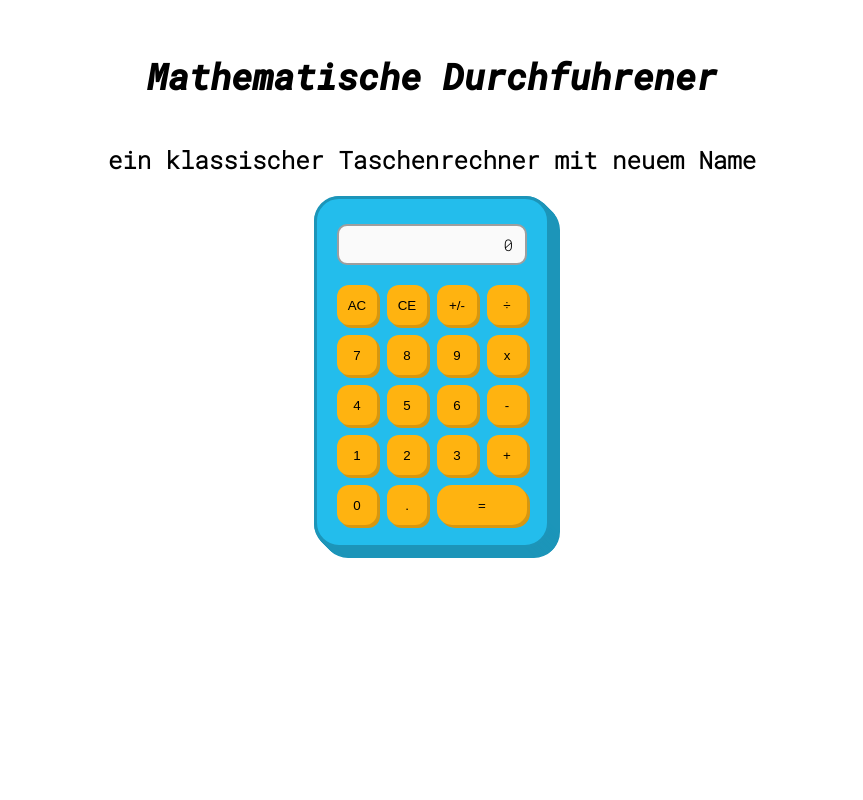
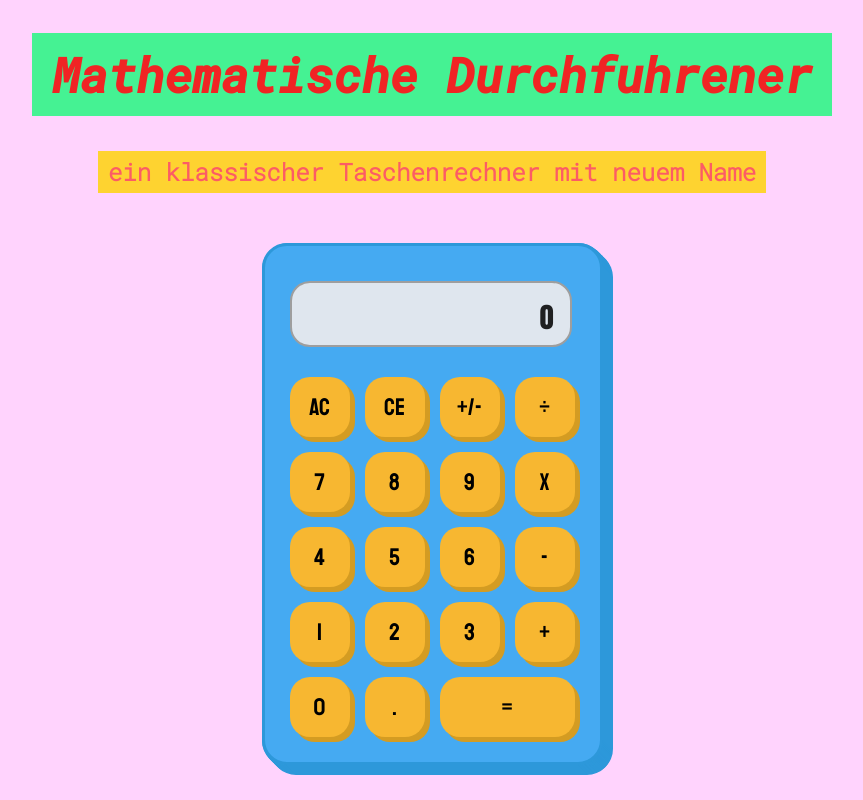
Before and after one commit to ahmetfirat23/mathematische-durchfuhrener, a plain HTML site: page index.html in a window 1280 px wide. Shown: the whole page, without its empty margins (208-1071 px from the left). Drawn offline with Linux system fonts and the light colour scheme.

Commit message:
Functional & interface improvements

```diff
--- a/index.html
+++ b/index.html
@@ -3,7 +3,6 @@
     <title>Mathematische Durchfuhrener</title>
     <meta charset="UTF-8" />
     <link rel="stylesheet" type="text/css" href="style.css" />
-    <link rel="preconnect" href="https://fonts.gstatic.com" />
     <link rel="preconnect" href="https://fonts.gstatic.com" />
     <link
       href="https://fonts.googleapis.com/css2?family=Roboto+Mono:ital,wght@0,300;1,500&display=swap"
@@ -13,6 +12,11 @@
   <link rel="preconnect" href="https://fonts.gstatic.com" />
   <link
     href="https://fonts.googleapis.com/css2?family=Roboto+Mono:ital,wght@1,500&display=swap"
+    rel="stylesheet"
+  />
+  <link rel="preconnect" href="https://fonts.gstatic.com" />
+  <link
+    href="https://fonts.googleapis.com/css2?family=Anton&family=Staatliches&display=swap"
     rel="stylesheet"
   />
   <body>
@@ -38,7 +42,7 @@
         <button data-number="3">3</button>
         <button id="addition">+</button>
         <button data-number="0">0</button>
-        <button data-number=".">.</button>
+        <button id="dot">.</button>
         <button id="equal">=</button>
       </div>
     </main>
--- a/script.js
+++ b/script.js
@@ -1,4 +1,5 @@
 const numbers = document.querySelectorAll("[data-number]");
+const dotBtn = document.querySelector("#dot");
 const allClearBtn = document.querySelector("#ac");
 const clearEntryBtn = document.querySelector("#ce");
 const signChangeBtn = document.querySelector("#signchange");
@@ -7,6 +8,8 @@ const multiplicationBtn = document.querySelector("#multiplication");
 const subtractionBtn = document.querySelector("#subtraction");
 const additionBtn = document.querySelector("#addition");
 const operateBtn = document.querySelector("#equal");
+
+const dotFunction = { none: 0, remove: 2, add: 1 };
 
 let displayScreen = document.querySelector("#display");
 
@@ -30,7 +33,14 @@ function display() {
     number = 0;
     changeSign();
   }
-  displayScreen.textContent = number;
+  if (entry.length < 14) {
+    displayScreen.style.fontSize = "28px";
+    displayScreen.textContent = entry.length != 0 ? entry.join("") : number;
+  } else {
+    displayScreen.style.fontSize = "20px";
+    displayScreen.textContent = number;
+  }
+
 }
 
 function allClear() {
@@ -56,20 +66,39 @@ function changeSign() {
   display();
 }
 
-function dotCheck(){
-    entry.includes('.') ? false : true;
-}
-
 function numberEnter(num) {
   if (isResultShown) {
     entry = secondEntry;
     isResultShown = false;
   }
 
-//TODO include dot check and dot removal functionality
-
   if (!typedAfterResult) typedAfterResult = true;
   entry.push(num);
+  display();
+}
+
+function dotCheck() {
+  if (entry.length == 0) {
+    entry.push("0");
+    return 2;
+  } else if (entry.includes(".")) {
+    return entry.indexOf(".") == entry.length - 1 ? 1 : 0;
+  } else return 2;
+}
+
+function enterDot() {
+  switch (dotCheck()) {
+    case 0:
+      break;
+
+    case 1:
+      clearEntry();
+      break;
+
+    case 2:
+      numberEnter(".");
+      break;
+  }
   display();
 }
 
@@ -84,7 +113,7 @@ function divide(a, b) {
   if (b != 0) {
     return a / b;
   }
-  alert("No, you are not doing that!");
+  alert("Nein, tun Sie das nicht!");
   return 0;
 }
 
@@ -129,6 +158,7 @@ numbers.forEach(function (number) {
     numberEnter(number.getAttribute("data-number"));
   });
 });
+dotBtn.addEventListener("click", enterDot);
 allClearBtn.addEventListener("click", allClear);
 clearEntryBtn.addEventListener("click", clearEntry);
 signChangeBtn.addEventListener("click", changeSign);
--- a/style.css
+++ b/style.css
@@ -2,6 +2,7 @@ html {
   height: 100%;
 }
 body {
+  background-color: rgb(255, 211, 253);
   position: absolute;
   top: 0;
   bottom: 0;
@@ -15,67 +16,85 @@ main {
   align-items: center;
   justify-content: space-evenly;
   font-family: "Roboto Mono", monospace;
-  margin: 20px 0px 0px 0px;
+  margin: 0px 0px 0px 0px;
 }
 
 h1 {
-  font-size: 36px;
+  text-align: center;
+  background-color: #45f293;
+  color:rgb(240, 36, 36);
+  font-size: 48px;
   font-style: italic;
+  padding: 10px 20px 10px 20px;
+  margin: 25px;
 }
-
-#base {
-  background-color: rgb(35, 189, 236);
-  padding: 20px;
-  border: 3px rgb(28, 149, 185) solid;
-  border-radius: 25px;
-  box-shadow: 0 01px rgb(28, 149, 185), 01px 0 rgb(28, 149, 185),
-    01px 02px rgb(28, 149, 185), 02px 01px rgb(28, 149, 185),
-    02px 03px rgb(28, 149, 185), 03px 02px rgb(28, 149, 185),
-    03px 04px rgb(28, 149, 185), 04px 03px rgb(28, 149, 185),
-    04px 05px rgb(28, 149, 185), 05px 04px rgb(28, 149, 185),
-    05px 06px rgb(28, 149, 185), 06px 05px rgb(28, 149, 185),
-    06px 07px rgb(28, 149, 185), 07px 06px rgb(28, 149, 185),
-    07px 08px rgb(28, 149, 185), 08px 07px rgb(28, 149, 185),
-    08px 09px rgb(28, 149, 185), 09px 08px rgb(28, 149, 185),
-    09px 10px rgb(28, 149, 185), 10px 09px rgb(28, 149, 185);
-}
-
-button {
-  cursor: pointer;
-  padding: 0px;
-  width: 40px;
-  height: 40px;
+h2{
   text-align: center;
-  border: none;
-  border-radius: 12px;
-  background-color: rgb(255, 179, 16);
-  box-shadow: 3px 3px rgb(214, 151, 16);
-}
-
-button:active {
-  background-color: rgb(255, 193, 59);
-  box-shadow: 1px 1px rgb(214, 151, 16);
-  transform: translateY(2px) translateX(2px);
+  background-color: #fed330;
+  color:rgb(252, 92, 101);
+  font-size: 24px;
+  padding: 5px 10px 5px 10px;
+  margin: 10px;
 }
 
 #base {
   display: grid;
   grid-template-columns: 1fr 1fr 1fr 1fr;
-  gap: 10px;
+  gap: 15px;
+  font-size: 24px;
+  background-color: rgb(69, 170, 242);
+  margin: 40px;
+  padding: 25px;
+  border: 3px rgb(45, 152, 218) solid;
+  border-radius: 25px;
+  box-shadow: 0 01px rgb(45, 152, 218), 01px 0 rgb(45, 152, 218),
+    01px 02px rgb(45, 152, 218), 02px 01px rgb(45, 152, 218),
+    02px 03px rgb(45, 152, 218), 03px 02px rgb(45, 152, 218),
+    03px 04px rgb(45, 152, 218), 04px 03px rgb(45, 152, 218),
+    04px 05px rgb(45, 152, 218), 05px 04px rgb(45, 152, 218),
+    05px 06px rgb(45, 152, 218), 06px 05px rgb(45, 152, 218),
+    06px 07px rgb(45, 152, 218), 07px 06px rgb(45, 152, 218),
+    07px 08px rgb(45, 152, 218), 08px 07px rgb(45, 152, 218),
+    08px 09px rgb(45, 152, 218), 09px 08px rgb(45, 152, 218),
+    09px 10px rgb(45, 152, 218), 10px 09px rgb(45, 152, 218);
+}
+
+button {
+  font-size: 24px;
+  font-family: 'Staatliches', cursive;
+  cursor: pointer;
+  padding: 0px;
+  width: 60px;
+  height: 60px;
+  text-align: center;
+  border: none;
+  border-radius: 20px;
+  background-color: rgb(247, 183, 49);
+  box-shadow: 5px 5px rgb(212, 156, 34);
+}
+
+button:active {
+  background-color: rgb(255, 193, 59);
+  box-shadow: 2px 2px rgb(212, 156, 34);
+  transform: translateY(3px) translateX(3px);
 }
 
 #display {
+  height: 36px;
+  width: 250px;
+  font-family: 'Anton', sans-serif;
+  font-size: 28px;
+  color: rgba(0, 0, 0, 0.863);
   grid-area: 1 / 1 / 2 / 5;
   text-align: right;
-  padding: 8px 12px 8px 5px;
-  margin: 5px 0px 10px 0px;
+  padding: 13px 16px 13px 12px;
+  margin: 10px 0px 15px 0px;
   border: 2px solid rgb(158, 158, 158);
-  background-color: rgb(250, 250, 250);
-  border-radius: 10px;
+  background-color: rgb(223, 230, 238);
+  border-radius: 20px;
 }
 
 #equal {
   grid-area: 6 / 3 / 7 / 5;
-  width: 90px;
-  border-radius: 15px;
+  width: 135px;
 }
```
